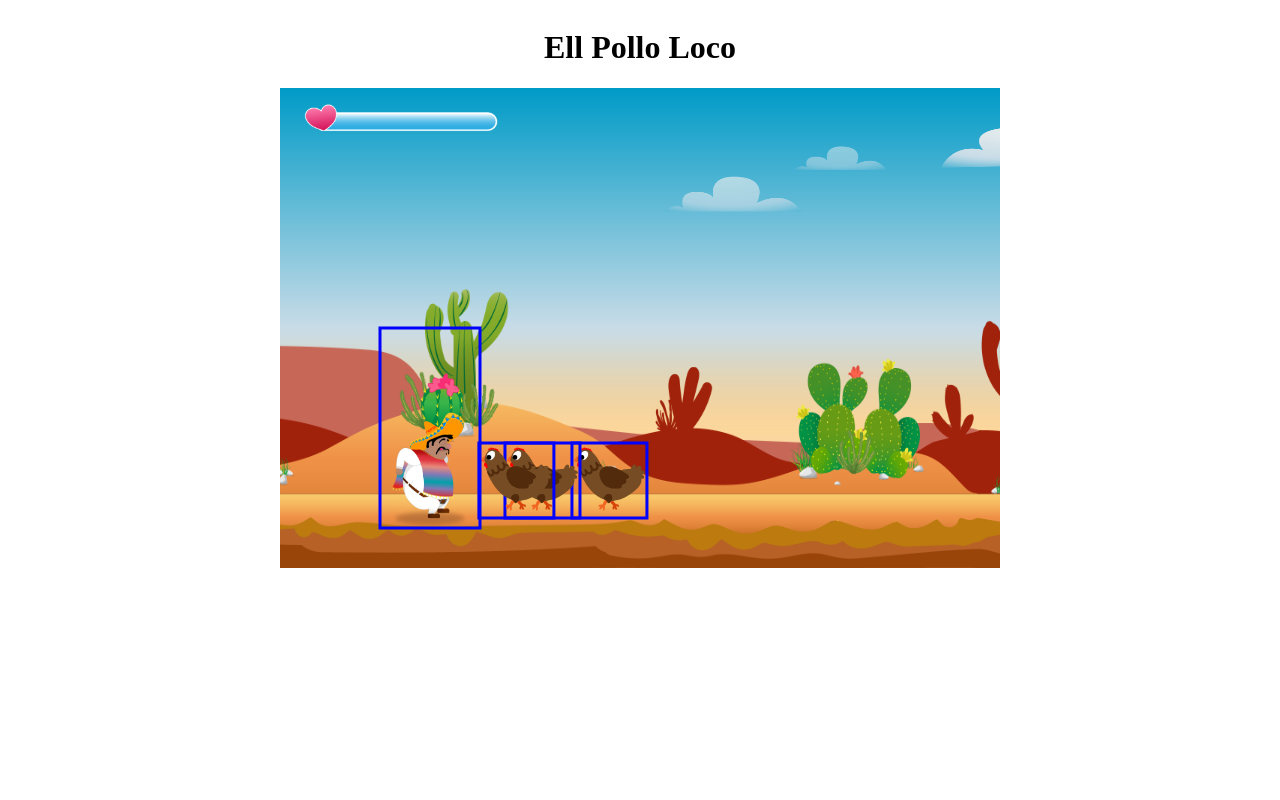
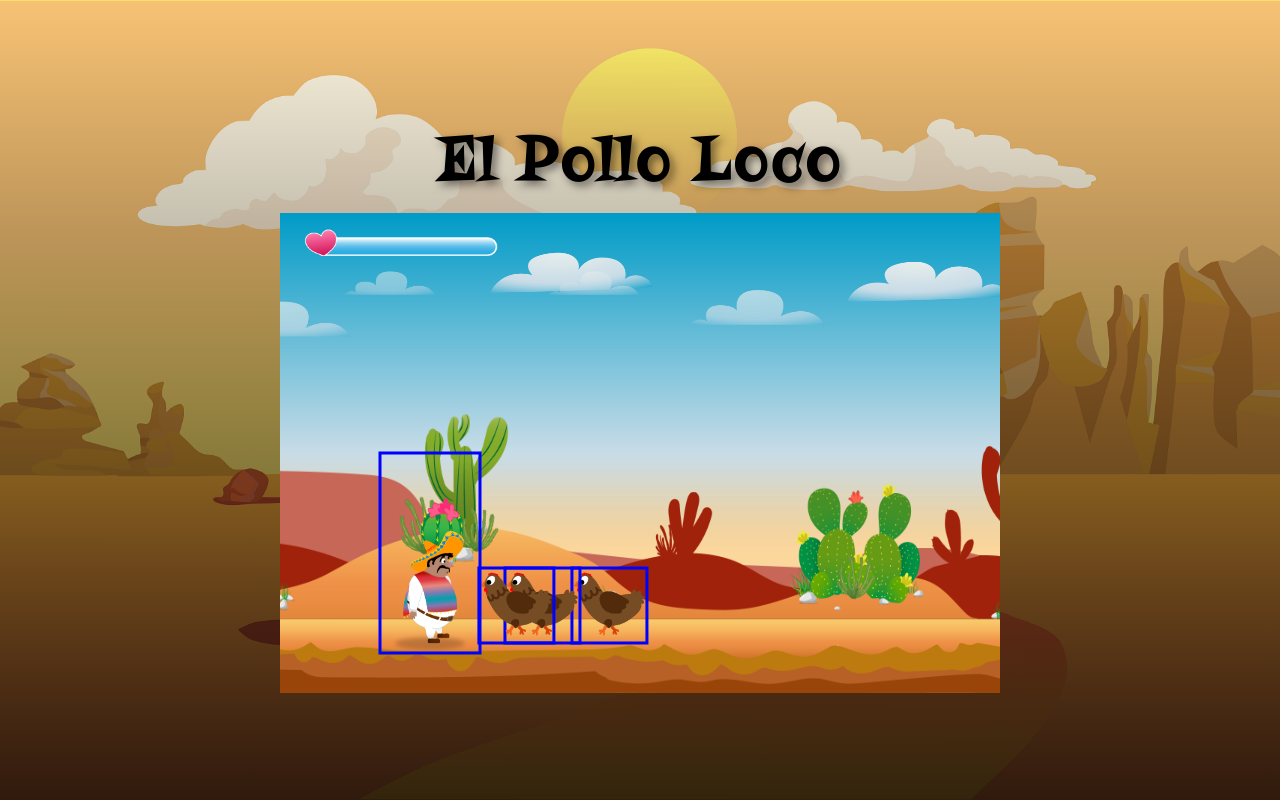
Before and after one commit to treisebast/El-Pollo-Loco, a plain HTML site: page index.html in a window 1280 px wide. Drawn offline with Linux system fonts and the light colour scheme.

Commit message:
add clouds and animate

```diff
--- /dev/null
+++ b/fonts.css
@@ -0,0 +1,8 @@
+/* risque-regular - latin */
+@font-face {
+    font-display: swap; /* Check https://developer.mozilla.org/en-US/docs/Web/CSS/@font-face/font-display for other options. */
+    font-family: 'Risque';
+    font-style: normal;
+    font-weight: 400;
+    src: url('../fonts/risque-v22-latin-regular.woff2') format('woff2'); /* Chrome 36+, Opera 23+, Firefox 39+, Safari 12+, iOS 10+ */
+  }
--- a/index.html
+++ b/index.html
@@ -1,11 +1,12 @@
 <!DOCTYPE html>
-<html lang="en">
+<html translate="no">
 
 <head>
     <meta charset="UTF-8">
     <meta name="viewport" content="width=device-width, initial-scale=1.0">
     <title>El Pollo Loco</title>
 
+    <link rel="stylesheet" href="fonts.css">
     <link rel="stylesheet" href="style.css">
 
     <script src="js/models/drawable-object.class.js"></script>
@@ -26,11 +27,11 @@
 </head>
 
 <body onload="init()">
+    <div class="container">
+        <h1>El Pollo Loco</h1>
 
-    <h1>Ell Pollo Loco</h1>
-
-    <canvas id="canvas" height="480" width="720"></canvas>
-
+        <canvas id="canvas" height="480" width="720"></canvas>
+    </div>
 </body>
 
 </html>
--- a/js/levels/level1.js
+++ b/js/levels/level1.js
@@ -1,13 +1,26 @@
 const level1 = new Level(
     [new Chicken(), new Chicken(), new Chicken(), new Endboss()],
-    [new Cloud()],
+    cloud = [],
     backgroundObjects = [],
+    createCloudObjects(),
     createBackgroundObjects()
 );
 
 
+function createCloudObjects() {
+    let repetitions = 8;
+    let offset = 420;
+    for (let i = 0; i < repetitions; i += 2) {
+        this.cloud.push(
+            new Cloud("img/5_background/layers/4_clouds/1.png", i * (offset)),
+            new Cloud("img/5_background/layers/4_clouds/2.png", (i + 1) * offset),
+        );
+    }
+}
+
+
 function createBackgroundObjects() {
-    let repetitions = 10;
+    let repetitions = 6;
     let offset = 719;
     let start_x = 719;
     for (let i = 0; i < repetitions; i += 2) {
--- a/js/models/character.class.js
+++ b/js/models/character.class.js
@@ -84,13 +84,10 @@ class Character extends MovableObject {
                 this.playAnimation(this.IMAGES_HURT);
             } else if (this.isAboveGround()) {
                 this.playAnimation(this.IMAGES_JUMPING);
-            } else {
-                if (this.world.keyboard.RIGHT || this.world.keyboard.LEFT) {
-                    // Walk animation
-                    this.playAnimation(this.IMAGES_WALKING);
-                }
+            } else if (this.world.keyboard.RIGHT || this.world.keyboard.LEFT) {
+                    this.playAnimation(this.IMAGES_WALKING); // Walk animation
             }
-        }, 120); // Imageframes
+        }, 130); // Imageframes
     }
 
 
--- a/js/models/cloud.class.js
+++ b/js/models/cloud.class.js
@@ -3,16 +3,21 @@ class Cloud extends MovableObject {
     height = 250;
     width = 500;
 
-    constructor() {
-        super().loadImage("img/5_background/layers/4_clouds/1.png");
+    constructor(imagePath, x) {
+        super().loadImage(imagePath);
 
-        this.x = 0 + Math.random() * 500;
+        this.x = x ;
+        this.speed = 0.15 + Math.random() * 0.4;
+
         this.animate();
     }
 
-    animate(){
-        this.moveLeft();
+    animate() {
+        setInterval(() => {
+            this.moveLeft();
+            if (this.x < -this.width) {
+                this.x = 3000;
+            }
+        }, 1000 / 60);
     }
-
-
 }
--- a/js/models/level.class.js
+++ b/js/models/level.class.js
@@ -2,9 +2,11 @@ class Level {
     enemies;
     clouds;
     backgroundObjects;
-    level_end_x = 5000;
+    level_end_x = 2900;
+
 
     constructor(enemies, clouds, backgroundObjects){
+        console.log(enemies);
         this.enemies = enemies;
         this.clouds = clouds;
         this.backgroundObjects = backgroundObjects;
--- a/js/models/movable-object.class.js
+++ b/js/models/movable-object.class.js
@@ -76,7 +76,7 @@ class MovableObject extends DrawalbleObject {
 
 
     jump() {
-        this.speedY = 20; //JumpHeight
+        this.speedY = 27; //JumpHeight
     }
 
 
--- a/style.css
+++ b/style.css
@@ -1,9 +1,45 @@
-body{
+body {
+    margin: 0;
     display: flex;
     flex-direction: column;
     align-items: center;
+    justify-content: center;
+    height: 100vh;
+    background-image: linear-gradient(rgba(0, 0, 0, 0), rgba(0, 0, 0, 0.8)), url('img/10_background_desert/desert.png');
+    background-repeat: no-repeat;
+    background-size: cover;
+    background-position: center;
+    font-family: 'Risque', serif;
 }
 
-canvas{
+h1 {
+    font-size: 64px;
+    margin: 16px;
+    letter-spacing: 4px;
+    text-shadow: 4px 4px 8px rgba(0, 0, 0, 0.5);
+}
+
+.container{
+    display: flex;
+    flex-direction: column;
+    align-items: center;
+    justify-content: center;
+}
+
+canvas {
     background-color: black;
+    display: block;
 }
+
+
+@media only screen and (max-width: 720px){
+    canvas {
+        width: 100%;
+    }
+}
+
+@media only screen and (max-height: 480px){
+    canvas {
+        height: 100vh;
+    }
+}
```
Also changed, not shown: fonts/risque-v22-latin-regular.woff2 (added), img/10_background_desert/cactus.png (added), img/10_background_desert/desert.png (added).
